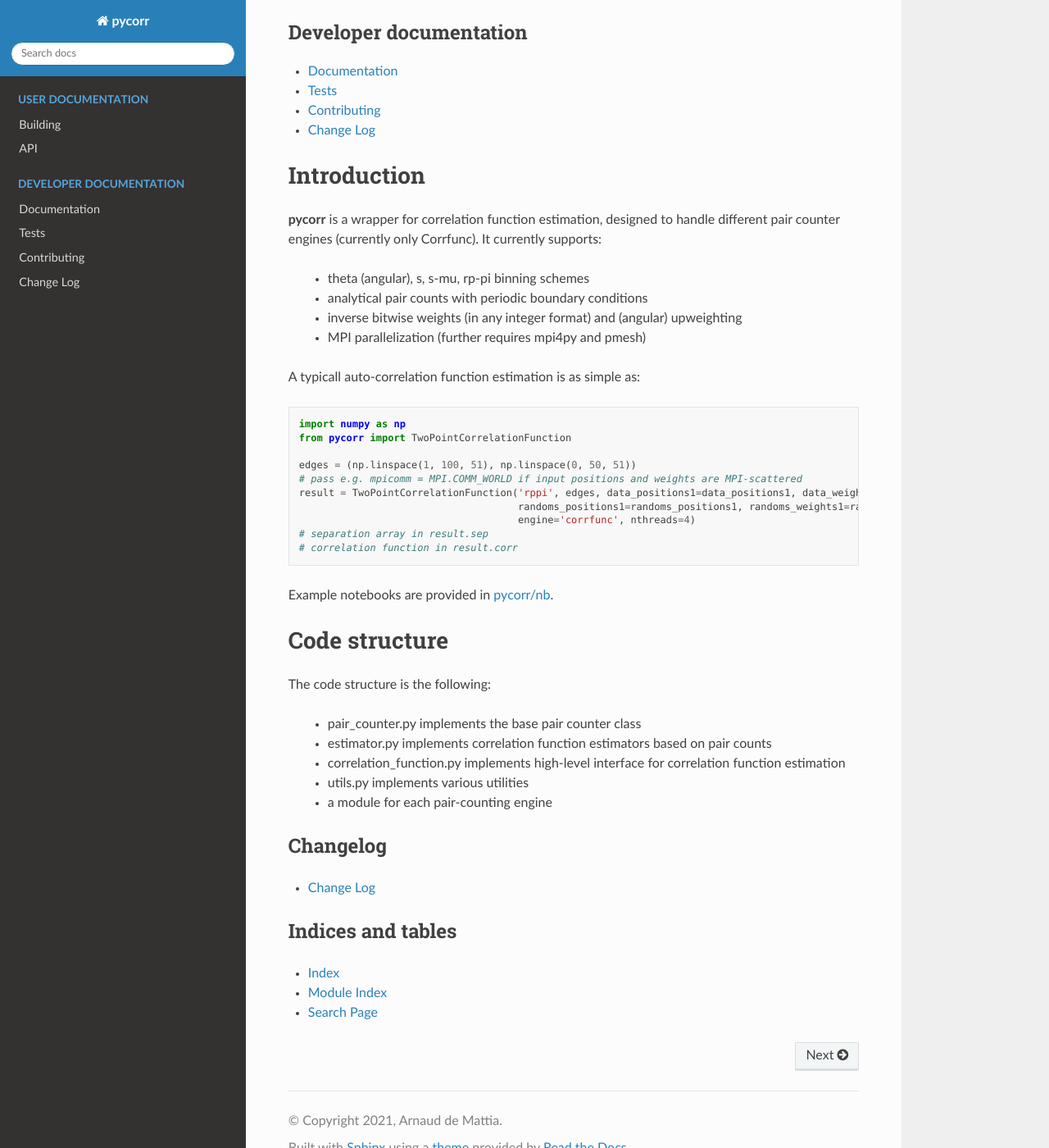
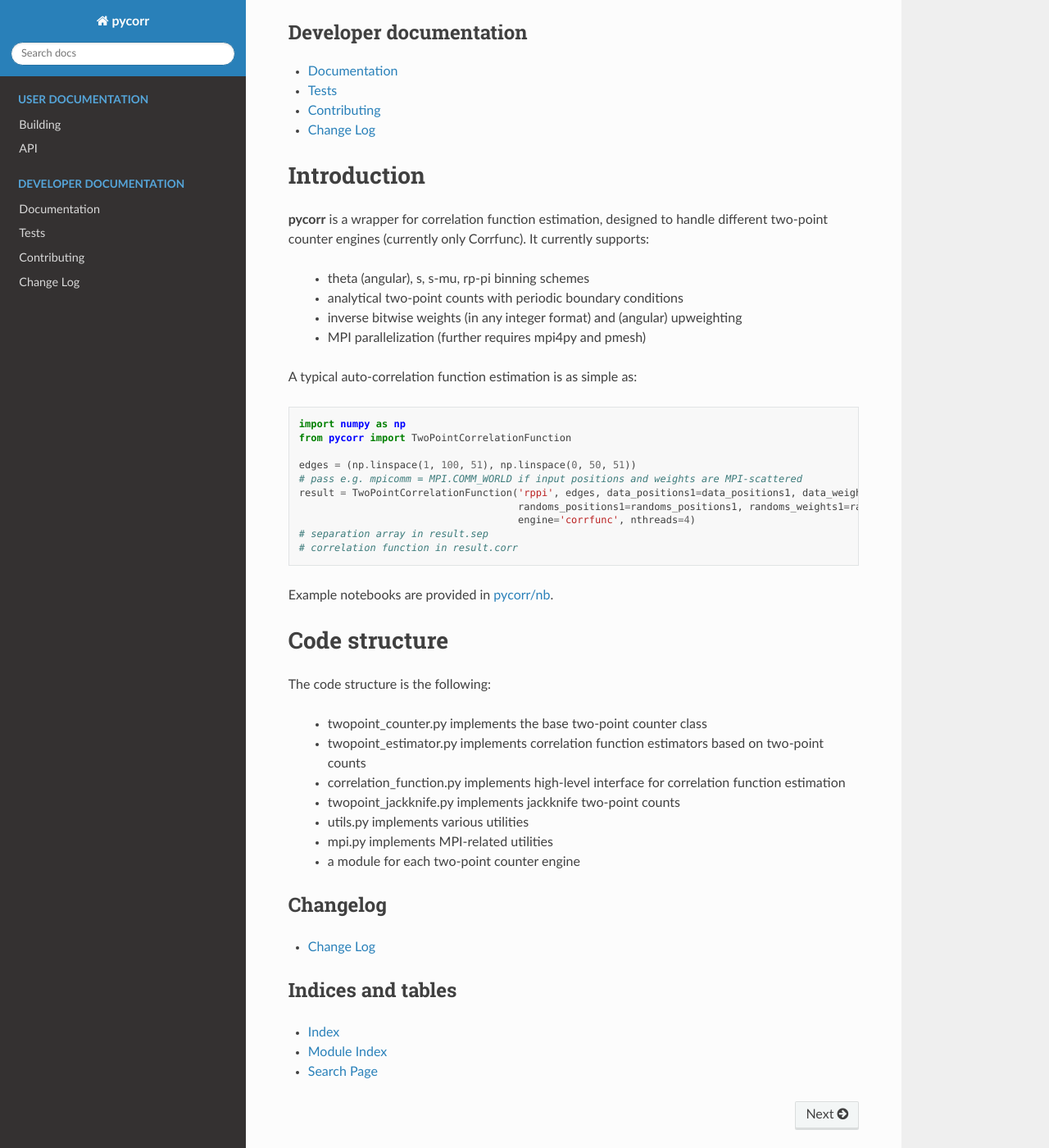
Before and after one commit to cosmodesi/pycorr, a Sphinx documentation site: the page built from doc/index.rst, in a window 1280 px wide and 1400 px high, scrolled down 253 px. Shown: the whole window at 82% size. Built offline with Sphinx 7.4.7 and the Read the Docs theme 2.0.0, drawn with Linux system fonts in a browser that asks for light colours; some of the changed text lies outside the part shown.

Commit message:
update doc

```diff
--- a/doc/conf.py
+++ b/doc/conf.py
@@ -35,14 +35,14 @@ extensions = [
 # -- Project information -----------------------------------------------------
 
 project = 'pycorr'
-copyright = '2021, Arnaud de Mattia'
+copyright = '2021, cosmodesi'
 
 # The full version, including alpha/beta/rc tags
 release = __version__
 
 html_theme = 'sphinx_rtd_theme'
 
-autodoc_mock_imports = ['Corrfunc']
+autodoc_mock_imports = ['Corrfunc', 'mpi4py', 'pmesh']
 
 # Add any paths that contain templates here, relative to this directory.
 templates_path = ['_templates']
--- a/doc/index.rst
+++ b/doc/index.rst
@@ -27,15 +27,15 @@ Welcome to pycorr's documentation!
 Introduction
 ************
 
-**pycorr** is a wrapper for correlation function estimation, designed to handle different pair counter engines (currently only Corrfunc).
+**pycorr** is a wrapper for correlation function estimation, designed to handle different two-point counter engines (currently only Corrfunc).
 It currently supports:
 
   - theta (angular), s, s-mu, rp-pi binning schemes
-  - analytical pair counts with periodic boundary conditions
+  - analytical two-point counts with periodic boundary conditions
   - inverse bitwise weights (in any integer format) and (angular) upweighting
   - MPI parallelization (further requires mpi4py and pmesh)
 
-A typicall auto-correlation function estimation is as simple as:
+A typical auto-correlation function estimation is as simple as:
 
 .. code-block:: python
 
@@ -58,11 +58,13 @@ Code structure
 
 The code structure is the following:
 
-  - pair_counter.py implements the base pair counter class
-  - estimator.py implements correlation function estimators based on pair counts
+  - twopoint_counter.py implements the base two-point counter class
+  - twopoint_estimator.py implements correlation function estimators based on two-point counts
   - correlation_function.py implements high-level interface for correlation function estimation
+  - twopoint_jackknife.py implements jackknife two-point counts
   - utils.py implements various utilities
-  - a module for each pair-counting engine
+  - mpi.py implements MPI-related utilities
+  - a module for each two-point counter engine
 
 
 Changelog
--- a/doc/user/building.rst
+++ b/doc/user/building.rst
@@ -10,7 +10,7 @@ Strict requirements are:
   - numpy
   - scipy
 
-To use Corrfunc as pair-counting engine (only engine linked so far):
+To use Corrfunc as two-point counter engine (only engine linked so far):
 
   - git+https://github.com/adematti/Corrfunc@pipweights
 
@@ -21,11 +21,11 @@ To perform MPI parallelization:
 
 pip
 ---
-To install **pycorr** alone (without pair counter engine, so fairly useless), simply run::
+To install **pycorr** alone (without two-point counter engine, so fairly useless), simply run::
 
   python -m pip install git+https://github.com/cosmodesi/pycorr
 
-Corrfunc is currently the only pair counter engine implemented. We currently use a branch of Corrfunc,
+Corrfunc is currently the only two-point counter engine implemented. We currently use a branch of Corrfunc,
 located `here <https://github.com/adematti/Corrfunc/tree/pipweights>`_.
 Uninstall previous Corrfunc version (if any)::
 
--- a/setup.py
+++ b/setup.py
@@ -3,7 +3,7 @@ from setuptools import setup
 
 setup(name='pycorr',
       version='0.0.1',
-      author='Arnaud de Mattia',
+      author='cosmodesi',
       author_email='',
       description='Estimation of correlation functions',
       license='BSD3',
```
Also changed, not shown: doc/api/api.rst (+21 -6 lines), 1 other file.
